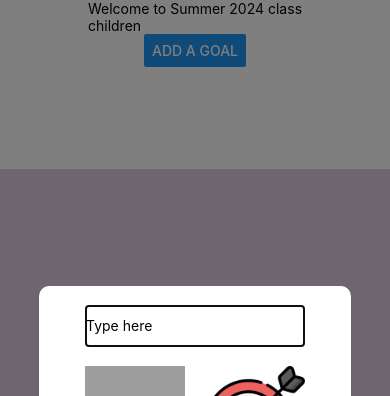
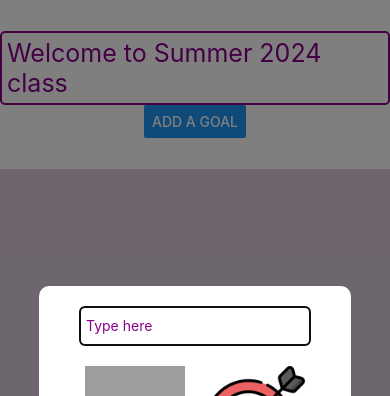
Before and after one commit to oiat11/summer2024, a React Native app: screen / in a window 390 px wide. Both pictures are taken after a click on the button "ADD A GOAL". Shown: the top 396 px of the page. Built offline with nearby package versions, Linux system fonts and the light colour scheme; grey boxes are pictures that could not be loaded.

Commit message:
updated the styling

```diff
--- a/App.js
+++ b/App.js
@@ -23,7 +23,6 @@ export default function App() {
     <SafeAreaView style={styles.container}>
       <View style={styles.topContainer}>
       <Header appName={appName} theme="dark">
-        <Text>children</Text>
       </Header>
       <Input inputHandler={handleInputData} isModalVisible={modalVisible} onCancel={handleCancel}/>
       <Button title="Add a goal" onPress={() => setModalVisible(true)} />
@@ -47,6 +46,7 @@ const styles = StyleSheet.create({
     color: 'red',
   },
   topContainer: {
+    justifyContent: 'center',
     alignItems: 'center',
     flex: 1,
   },
--- a/Components/Header.js
+++ b/Components/Header.js
@@ -1,13 +1,28 @@
-import { View, Text } from 'react-native'
+import { View, Text, StyleSheet } from 'react-native'
 import React from 'react'
 
 const Header = ({ appName, children }) => {
   return (
-    <View>
-      <Text>Welcome to {appName}</Text>
+    <View style={styles.header}>
+      <Text style={styles.textStyle}>Welcome to {appName}</Text>
       {children}
     </View>
   )
 }
 
+const styles = StyleSheet.create({
+  header: {
+    fontSize: 25,
+    color: 'darkmagenta',
+    borderColor: 'darkmagenta',
+    borderWidth: 2,
+    padding: 5,
+    borderRadius: 5,
+  },
+  textStyle: {
+    fontSize: 25,
+    color: 'darkmagenta',
+  },
+});
+
 export default Header
--- a/Components/Input.js
+++ b/Components/Input.js
@@ -38,8 +38,7 @@ const Input = ({ inputHandler, isModalVisible, onCancel }) => {
     <Modal animationType="slide" visible={isModalVisible} transparent={true}>
       <View style={styles.modalBackground}>
         <View style={styles.container}>
-          <TextInput
-            style={{ height: 40 }}
+          <TextInput style={styles.input}
             placeholder="Type here"
             onChangeText={changedText => setText(changedText)}
             value={text}
@@ -106,6 +105,14 @@ const styles = StyleSheet.create({
     height: 100,
     marginHorizontal: 10,
   },
+  input: {
+    height: 40,
+    color: 'darkmagenta',
+    borderColor: 'darkmagenta',
+    borderWidth: 2,
+    padding: 5,
+    borderRadius: 5,
+  },
 });
 
 export default Input;
```
